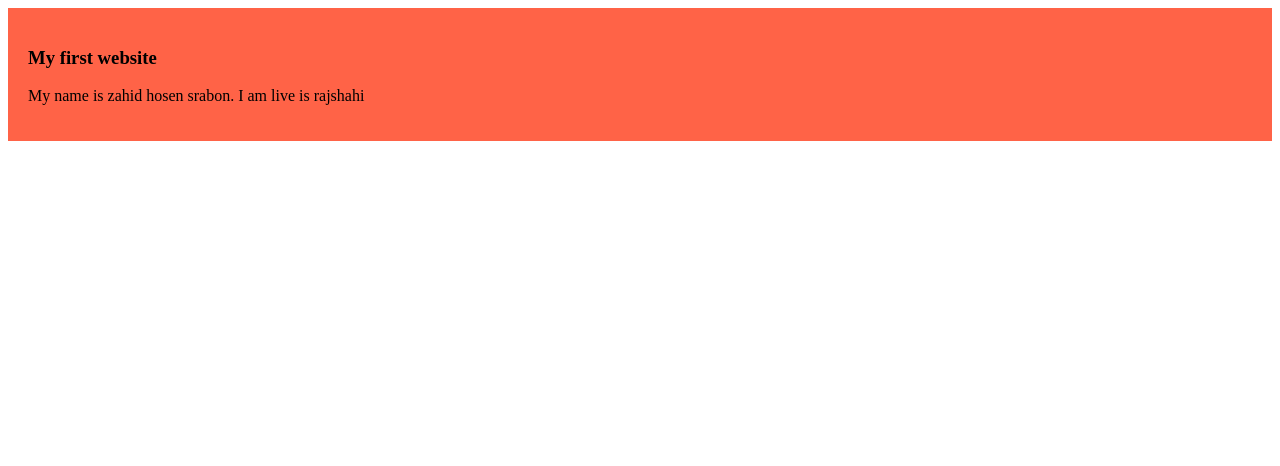
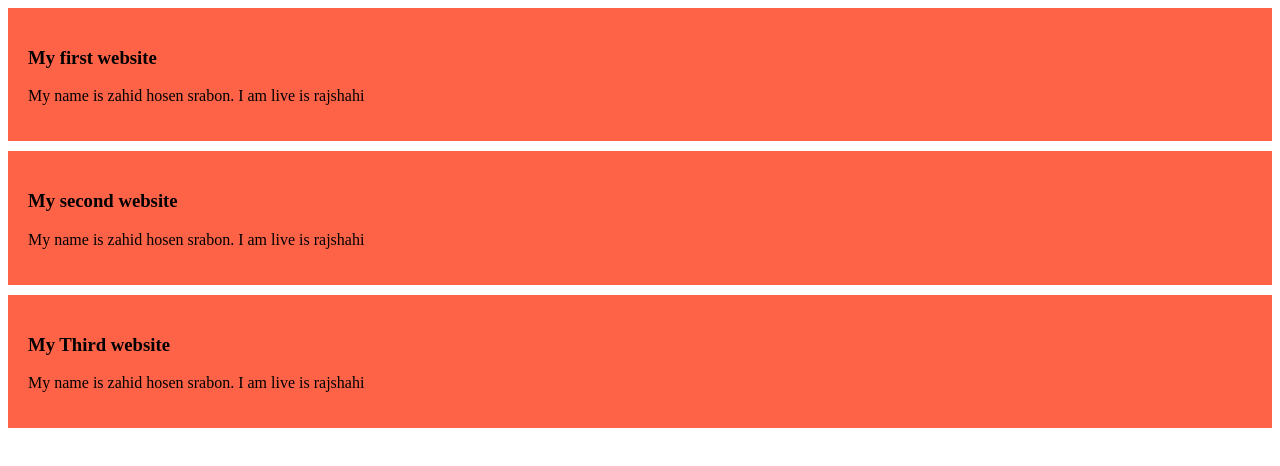
Before and after one commit to ZAHIDHOSEN/My-simple-website-, a plain HTML site: page Index.html in a window 1280 px wide. Drawn offline with Linux system fonts and the light colour scheme.

Commit message:
added the second and third blog

```diff
--- a/Index.html
+++ b/Index.html
@@ -10,6 +10,16 @@
     <div>
         <h3>My first website</h3>
     <p>My name is zahid hosen srabon. I am live is rajshahi</p>
+    </div>
+    <div>
+        <h3>My second website</h3>
+    <p>My name is zahid hosen srabon. I am live is rajshahi</p>
+    </div>
+    <div>
+        <h3>My Third  website</h3>
+    <p>My name is zahid hosen srabon. I am live is rajshahi</p>
+    </div>
+
 
 </body>
 </html>
--- a/style/blog.css
+++ b/style/blog.css
@@ -1,4 +1,5 @@
 div{
     background-color: tomato;
     padding: 20px;
+    margin-bottom: 10px;
 }
```
